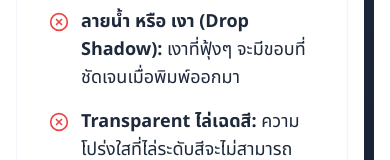
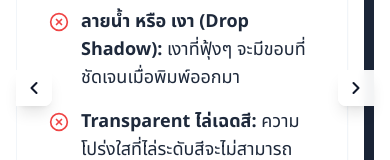
Before and after one commit to LOSTXKER/anajak-landingpage, a Next.js app: page /dtf-vs-dtg in a window 390 px wide. Shown: the part 3908-4068 px from the top of the page. Built offline with nearby package versions, Linux system fonts and the light colour scheme; no server answers; a web font is replaced by a local one.

Commit message:
Add ScrollNav to File Limitations section

```diff
--- a/src/app/dtf-vs-dtg/page.tsx
+++ b/src/app/dtf-vs-dtg/page.tsx
@@ -466,7 +466,9 @@ export default function DTFvsDTGPage() {
             </p>
           </div>
 
-          <div className="mobile-scroll-grid md:grid-cols-2 lg:grid-cols-3 gap-8 mt-16 max-w-7xl mx-auto">
+          <div className="relative mt-16 max-w-7xl mx-auto">
+            <ScrollNav scrollId="limitations-scroll" scrollAmount={350} className="lg:hidden" />
+            <div id="limitations-scroll" className="mobile-scroll-grid md:grid-cols-2 lg:grid-cols-3 gap-8">
             <div className="card p-8 lg:p-10">
               <h3 className="text-2xl md:text-3xl font-bold mb-6 text-slate-900">
                 งานที่ไม่เหมาะกับ <span className="text-ci-blue">DTF</span>
@@ -550,6 +552,7 @@ export default function DTFvsDTGPage() {
               <p className="mt-6 text-sm text-slate-300 bg-slate-800 p-4 rounded-md">
                 <strong>เหตุผล:</strong> แต่ละสีต้องทำแผ่นตาข่ายแยก ยิ่งสีเยอะยิ่งแพง แต่เหมาะกับงานจำนวนมากที่ใช้สีน้อย
               </p>
+            </div>
             </div>
           </div>
         </div>
```
